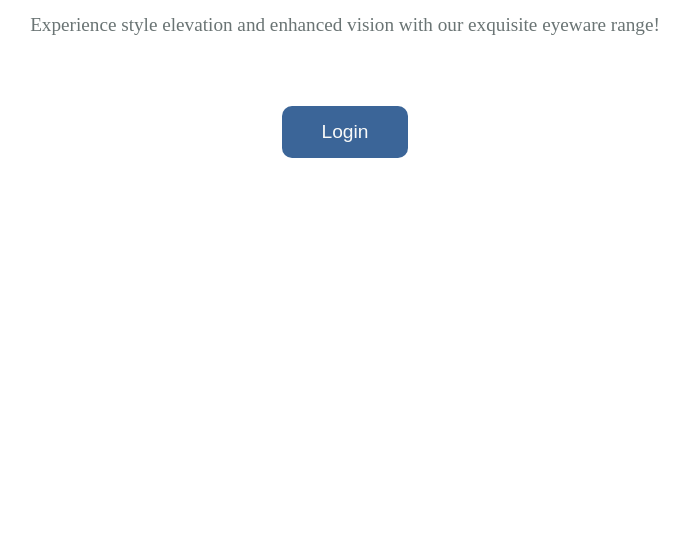
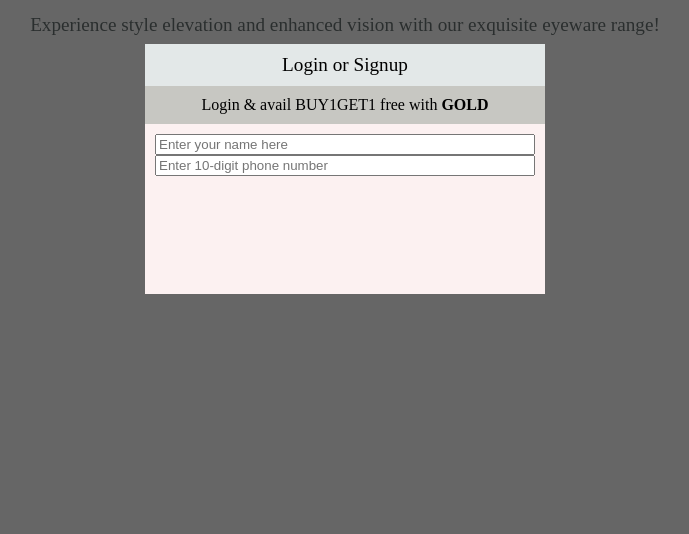
Before and after one commit to manthansharadbire/Dialog-Box, a plain HTML site: page index.html in a window 1280 px wide. Shown: the part 266-800 px from the top of the page, without its empty margins (295-984 px from the left). Drawn offline with Linux system fonts and the light colour scheme.

Commit message:
Raw dialog box has been created

```diff
--- a/index.html
+++ b/index.html
@@ -14,5 +14,19 @@ Experience style elevation and enhanced vision with our exquisite eyeware range!
 </span>
 <button id="login-btn">Login</button>
 </div>
+<div class="overlay">
+    <div class="dialog">
+        <div class="form">
+
+            <span class="insidetext">Login or Signup</span>
+            </div>
+            <div class="offer"><span class="offer-text">Login & avail BUY1GET1 free with <b>GOLD</b></span></div>
+            <div class="input-container"><input type="text" class="name" placeholder="Enter your name here">
+            <input type="text" class="number" placeholder="Enter 10-digit phone number">
+
+            </div>
+
+    </div>
+</div>
 </body>
 </html>
--- a/styles.css
+++ b/styles.css
@@ -36,3 +36,44 @@ body{
     background-color: yellowgreen;
     border: 1px solid gold;
 }
+
+.overlay{
+    background-color: rgba(0, 0, 0, 0.6);
+    position: fixed;
+    top: 0;
+    left: 0;
+    width: 100%;
+    height: 100%;
+}
+
+.dialog{
+    background-color: rgb(252, 241, 241);
+    height: 250px;
+    width: 400px;
+    margin: 310px auto;
+}
+
+
+.insidetext{
+    font-size: larger;
+
+}
+
+.form{
+    background-color: rgb(227, 232, 232);
+    text-align: center;
+    padding-top: 10px;
+    padding-bottom: 10px;
+}
+
+.input-container{
+    display: flex;
+    flex-direction: column;
+    padding: 10px 10px;
+}
+
+.offer{
+    padding: 10px 10px;
+    background-color: rgb(199, 199, 194);
+    text-align: center;
+}
```
Also changed, not shown: images/close.png (added).
